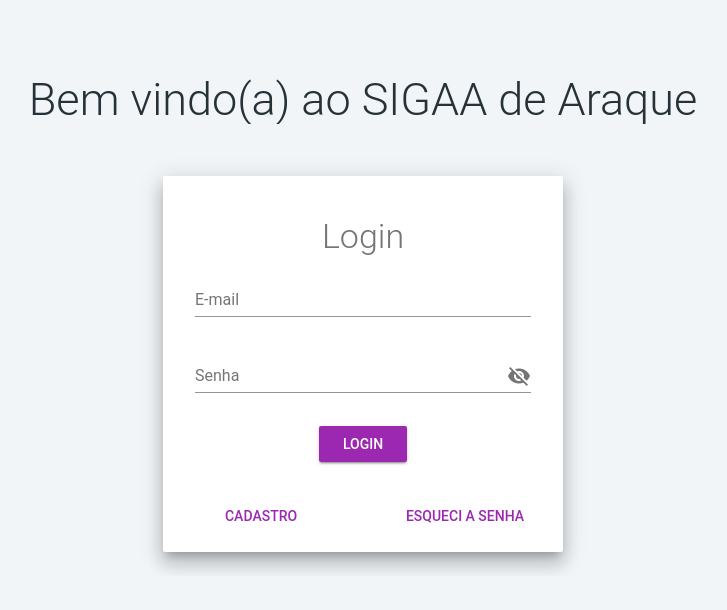
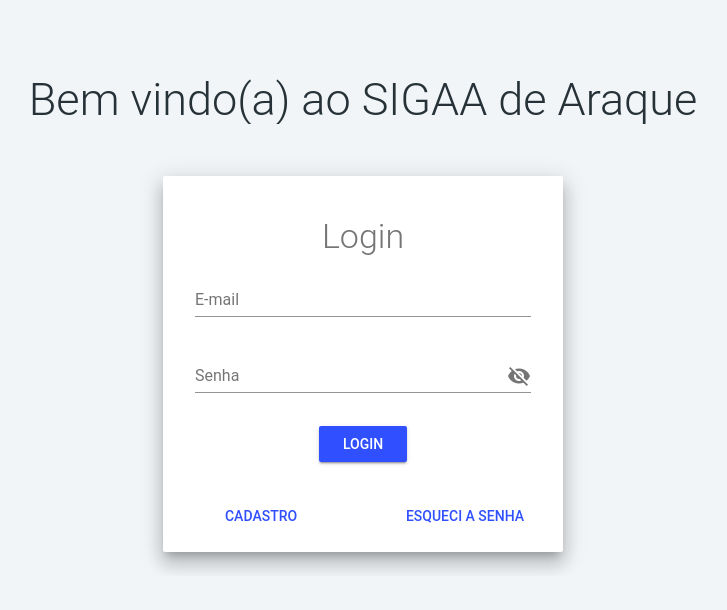
Before and after one commit to PhilipOfMacedon/SIGAA-De-Araque, a Vue app in the folder Frontend/: page / in a window 1280 px wide. Shown: the top 610 px of the page, without its empty margins (277-1004 px from the left). Built offline with nearby package versions, Linux system fonts and the light colour scheme; a small style sheet from the web is missing.

Commit message:
Fixed secodnary items and login buttons color

```diff
--- a/Frontend/src/components/LvLogin.vue
+++ b/Frontend/src/components/LvLogin.vue
@@ -39,7 +39,7 @@
 	</v-layout>
 	<v-layout row>
 		<v-flex text-xs-center xs12 md12>
-			<v-btn color="primary" :to="route">
+			<v-btn color="secondary" :to="route">
 				Login
 			</v-btn>
 		</v-flex>
--- a/Frontend/src/plugins/vuetify.js
+++ b/Frontend/src/plugins/vuetify.js
@@ -6,7 +6,7 @@ import colors from 'vuetify/es5/util/colors'
 
 Vue.use(Vuetify, {
   theme: {
-    primary: colors.purple.base,
+    primary: colors.amber.accent4,
     secondary: colors.indigo.accent4,
     accent: '#82B1FF',
     error: '#FF5252',
--- a/Frontend/src/views/Login.vue
+++ b/Frontend/src/views/Login.vue
@@ -23,10 +23,10 @@
 			<!-- Buttons and Card's -->
 			<v-layout align-center row>
 				<v-flex text-xs-center xs6 md6>
-					<v-btn flat color="primary" @click="dialogRegister = !dialogRegister">Cadastro</v-btn>
+					<v-btn flat color="secondary" @click="dialogRegister = !dialogRegister">Cadastro</v-btn>
 				</v-flex>
 				<v-flex text-xs-center xs6 md6>
-					<v-btn flat color="primary" @click="dialogPass = !dialogPass">Esqueci a senha</v-btn>
+					<v-btn flat color="secondary" @click="dialogPass = !dialogPass">Esqueci a senha</v-btn>
 				</v-flex>
 			</v-layout>
 			<!-- <v-dialog v-model="dialogPass" max-width="400px">
```
